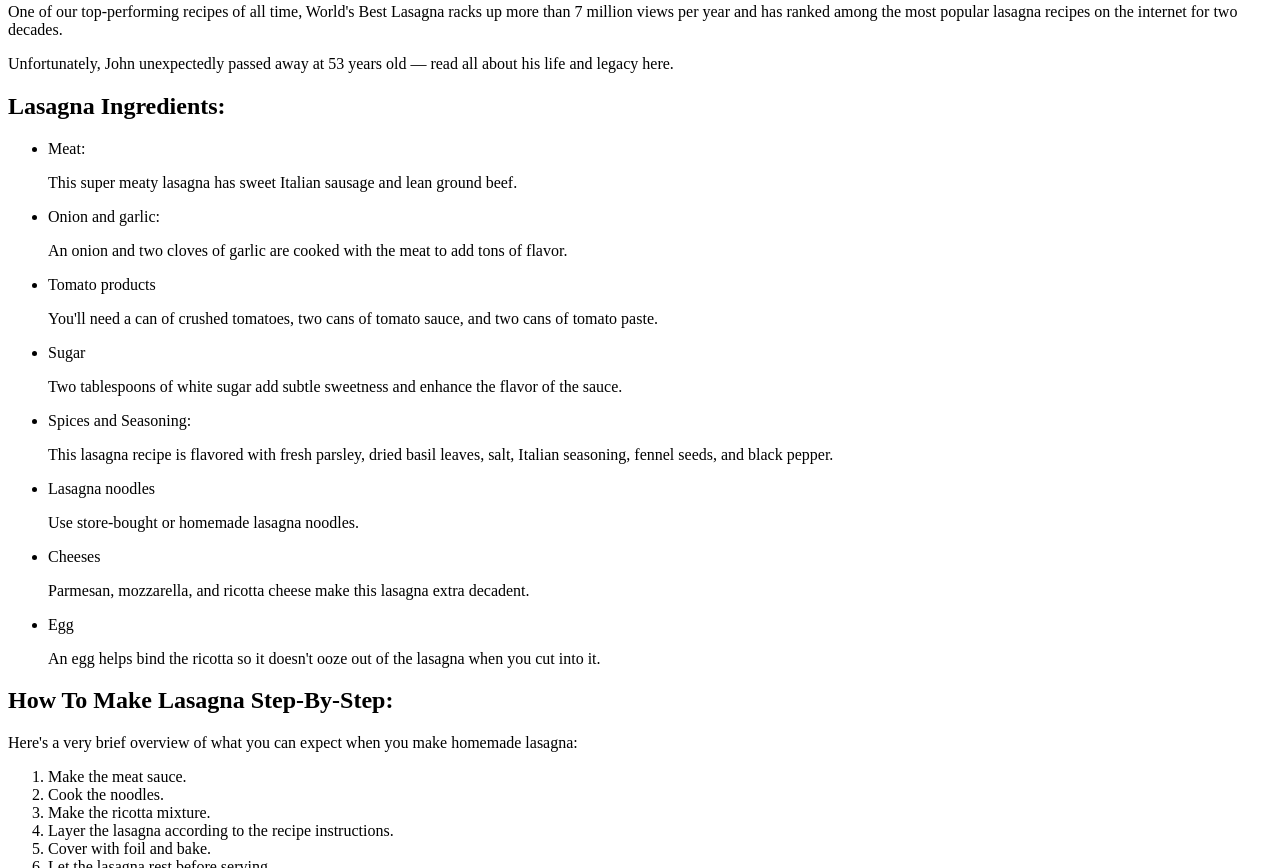
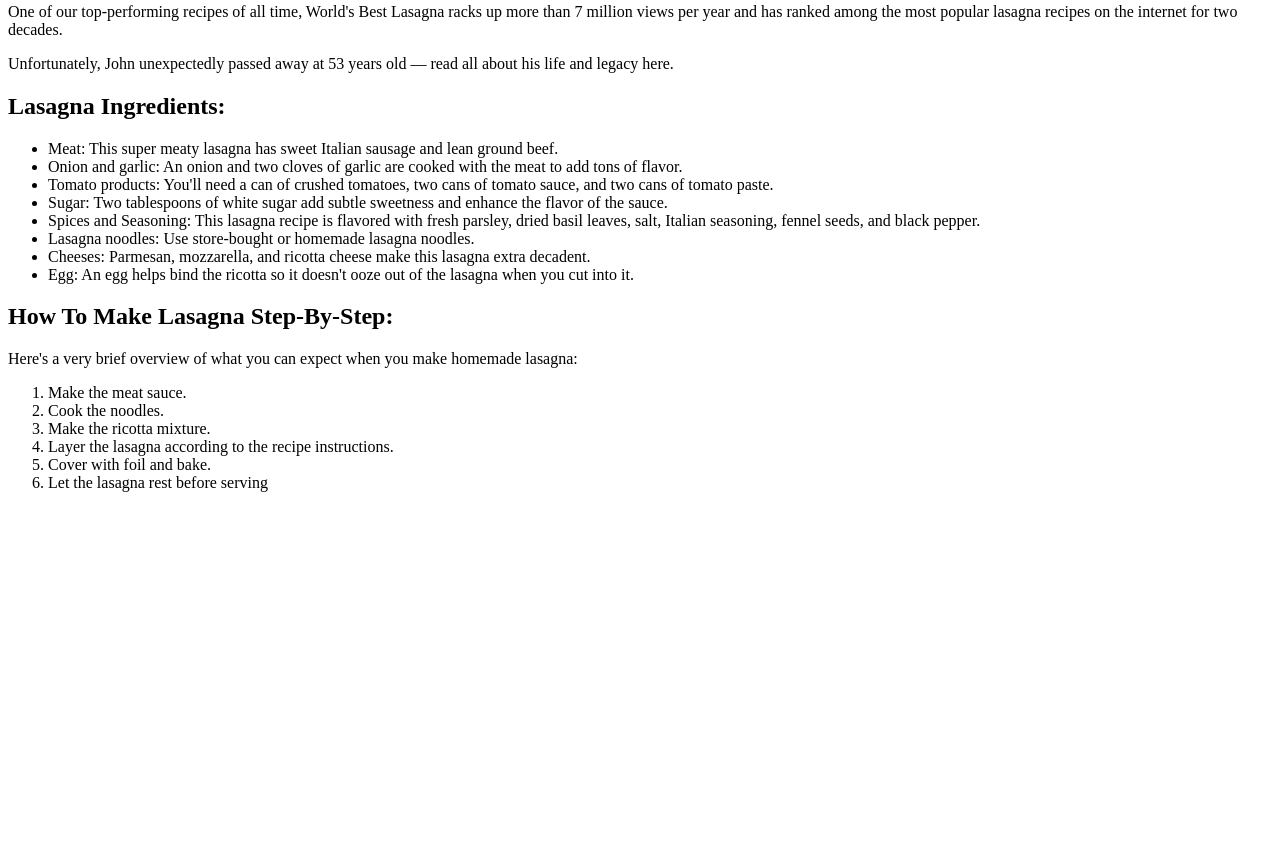
Before and after one commit to Ginml/odin-recipes, a plain HTML site: page recipes/lasagna.html in a window 1280 px wide. Shown: the part 508-1376 px from the top of the page. After the commit the page ends 1016 px from the top, so only its background shows below. Drawn offline with Linux system fonts and the light colour scheme.

Commit message:
Better style lasagna page
Adds dynamite shrimp page to home page and removes
unnecessary paragraphs in lasagna ingredients

```diff
--- a/recipes/lasagna.html
+++ b/recipes/lasagna.html
@@ -16,29 +16,21 @@
 
         <h2>Lasagna Ingredients:</h2>
         <ul>
-            <li>Meat:</li>
-            <p>This super meaty lasagna has sweet Italian sausage and lean ground beef.</p>
+            <li>Meat: This super meaty lasagna has sweet Italian sausage and lean ground beef.</li>
 
-            <li>Onion and garlic:</li>
-            <p>An onion and two cloves of garlic are cooked with the meat to add tons of flavor.</p>
+            <li>Onion and garlic: An onion and two cloves of garlic are cooked with the meat to add tons of flavor.</li>
 
-            <li>Tomato products</li>
-            <p>You'll need a can of crushed tomatoes, two cans of tomato sauce, and two cans of tomato paste.</p>
+            <li>Tomato products: You'll need a can of crushed tomatoes, two cans of tomato sauce, and two cans of tomato paste.</li>
 
-            <li>Sugar</li>
-            <p>Two tablespoons of white sugar add subtle sweetness and enhance the flavor of the sauce.</p>
+            <li>Sugar: Two tablespoons of white sugar add subtle sweetness and enhance the flavor of the sauce.</li>
 
-            <li>Spices and Seasoning:</li>
-            <p>This lasagna recipe is flavored with fresh parsley, dried basil leaves, salt, Italian seasoning, fennel seeds, and black pepper.</p>
+            <li>Spices and Seasoning: This lasagna recipe is flavored with fresh parsley, dried basil leaves, salt, Italian seasoning, fennel seeds, and black pepper.</li>
 
-            <li>Lasagna noodles</li>
-            <p>Use store-bought or homemade lasagna noodles.</p>
+            <li>Lasagna noodles: Use store-bought or homemade lasagna noodles.</li>
 
-            <li>Cheeses</li>
-            <p>Parmesan, mozzarella, and ricotta cheese make this lasagna extra decadent.</p>
+            <li>Cheeses: Parmesan, mozzarella, and ricotta cheese make this lasagna extra decadent.</li>
 
-            <li>Egg</li>
-            <p>An egg helps bind the ricotta so it doesn't ooze out of the lasagna when you cut into it.</p>
+            <li>Egg: An egg helps bind the ricotta so it doesn't ooze out of the lasagna when you cut into it.</li>
         </ul>
 
         <h2>How To Make Lasagna Step-By-Step:</h2>
```
Also changed, not shown: index.html (+1 -0 lines).
